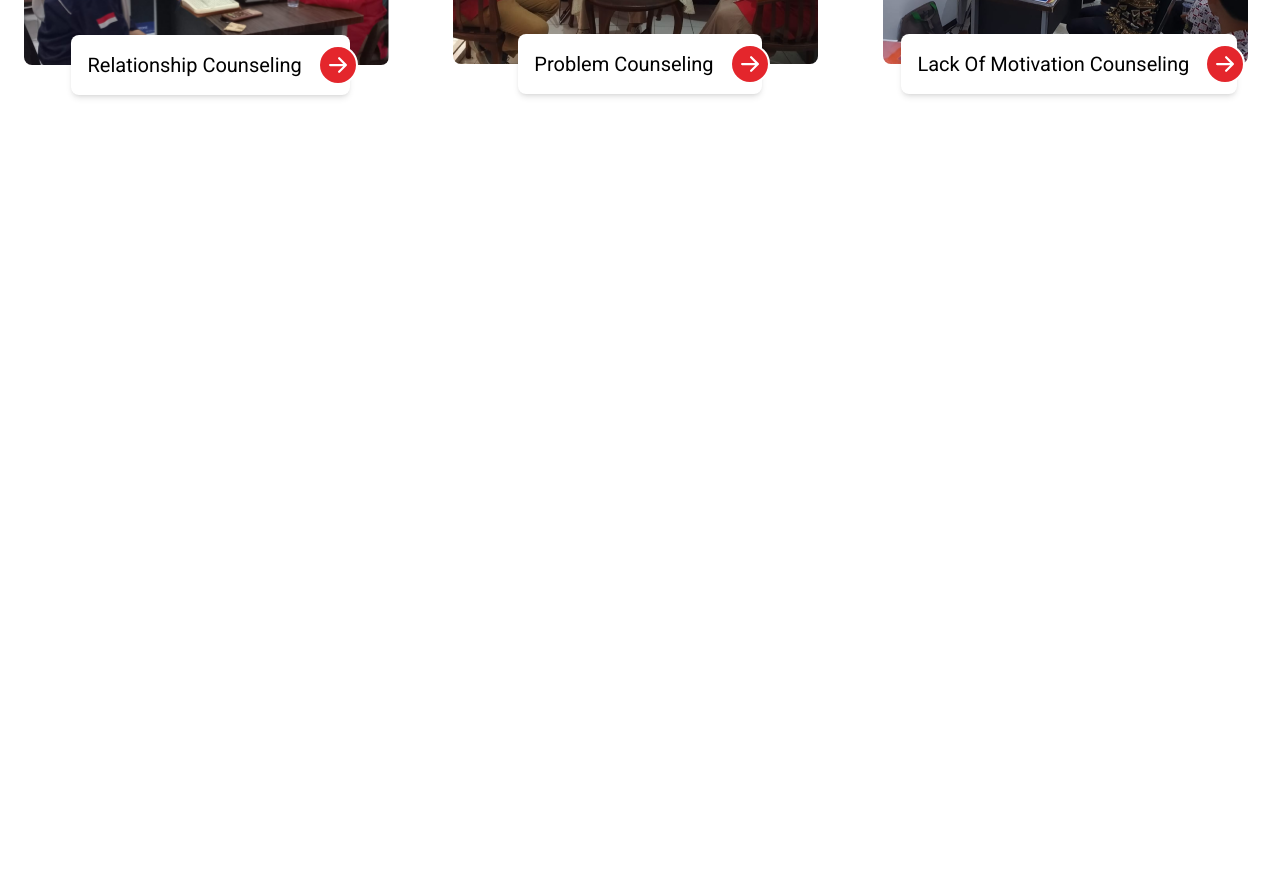
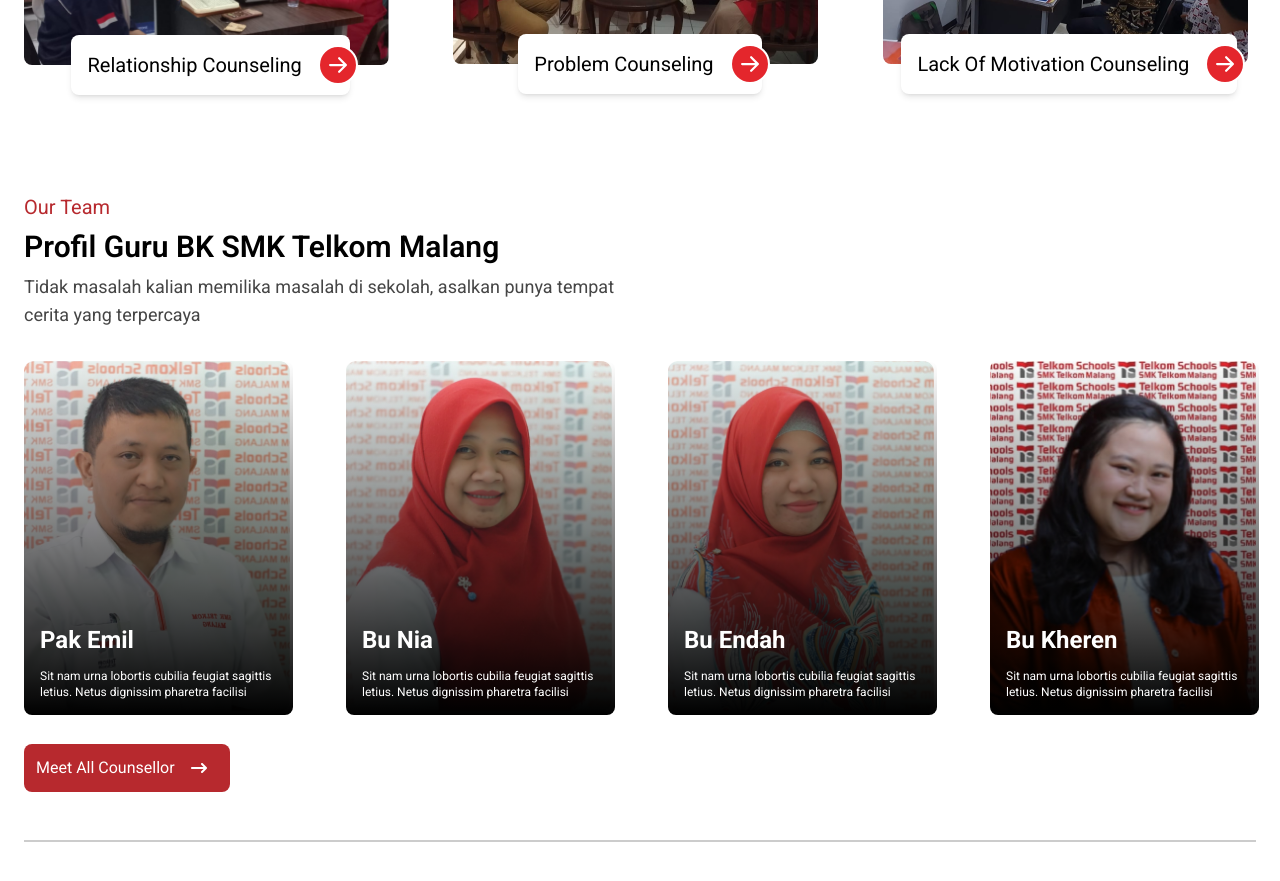
Before and after one commit to hanif32/website-bk, a Next.js app: page / in a window 1280 px wide. Shown: the part 2440-3321 px from the top of the page. Before the commit the page ends 2569 px from the top, so only its background shows below. Built offline with nearby package versions, Linux system fonts and the light colour scheme.

Commit message:
responsive team

```diff
--- a/app/components/landingpage/team.tsx
+++ b/app/components/landingpage/team.tsx
@@ -41,15 +41,16 @@ const team: data[] = [
 
 export default function Team() {
     return (
-        <div className="pt-24 font-roboto">
-            <div className="flex justify-start items-center px-36 ">
+        <div className="py-16 px-6 bg-white font-roboto">
+            <div className="max-w-7xl mx-auto">
+                    <div className="flex justify-start items-center">
                         <div className="space-y-2">
                             <h2 className="font-normal text-xl text-primary">Our Team</h2>
                             <h1 className="font-semibold text-3xl text-black">Profil Guru BK SMK Telkom Malang</h1>
                             <p className="text-gray font-normal text-lg w-[615px]">Tidak masalah kalian memilika masalah di sekolah, asalkan punya tempat cerita yang terpercaya</p>
                         </div>
                     </div>
-            <div className="flex justify-center items-center px-36 py-8 gap-14">
+                    <div className="grid grid-cols-1 md:grid-cols-2 lg:grid-cols-4 py-8 gap-6 lg:gap-14 place-items-center lg:place-items-start">
                         {
                             team.map((items) => {
                                 return (
@@ -71,13 +72,14 @@ export default function Team() {
                             })
                         }
                     </div>
-            <div className="px-36 pb-12">
-                <div className="flex justify-center text-white items-center bg-primary space-x-4 p-3 w-[206px] rounded-lg">
+                    <div className="pb-12">
+                        <div className="flex justify-start text-white items-center bg-primary space-x-4 p-3 w-[206px] rounded-lg">
                             <button className="font-normal text-base">Meet All Counsellor</button>
                             <FaArrowRightLong className="text-white " />
                         </div>
                     </div>
                     <div className="border-b-2 border-black/20 w-full -rotate-180 py-7">{''}</div>
                 </div >
+            </div>
     )
 }
--- a/app/page.tsx
+++ b/app/page.tsx
@@ -17,8 +17,8 @@ const ComplaintPage: React.FC = () => {
       <Discusion />
       <About />
       <Services />
-      {/* <Team />
-      <Power />
+      <Team />
+      {/* <Power />
       <Testimonials />
       <News /> */}
     </div>
```
Lines whose indentation alone changed are shown as unchanged.
